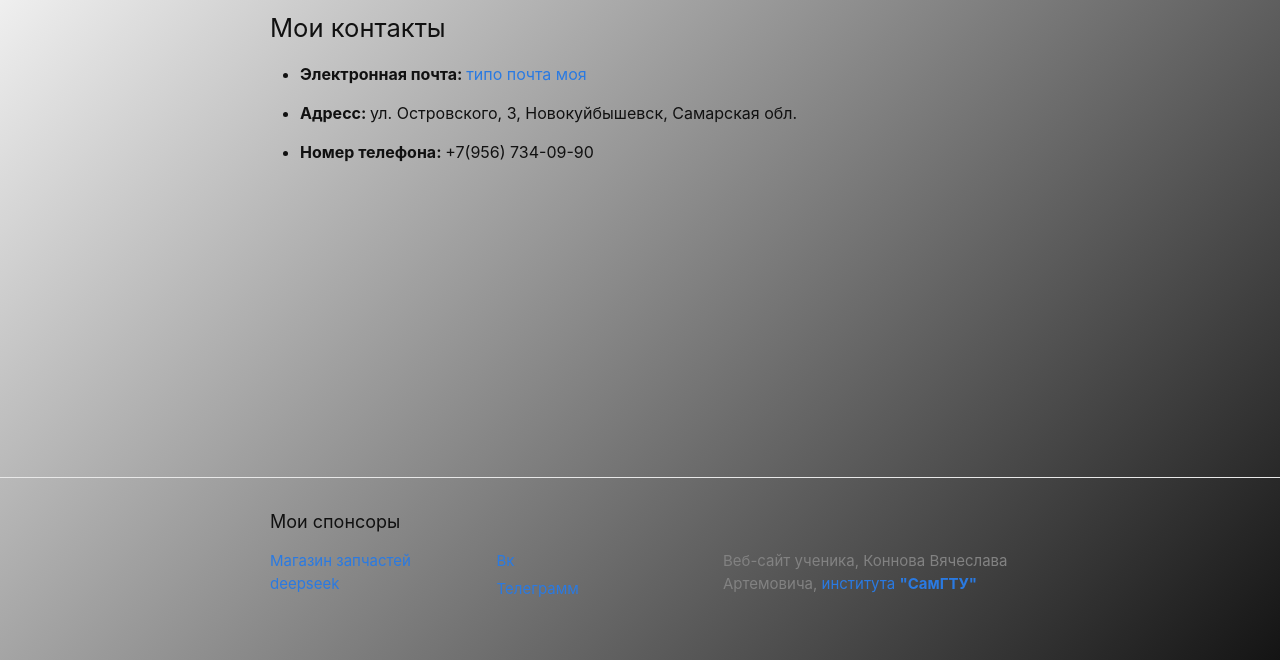
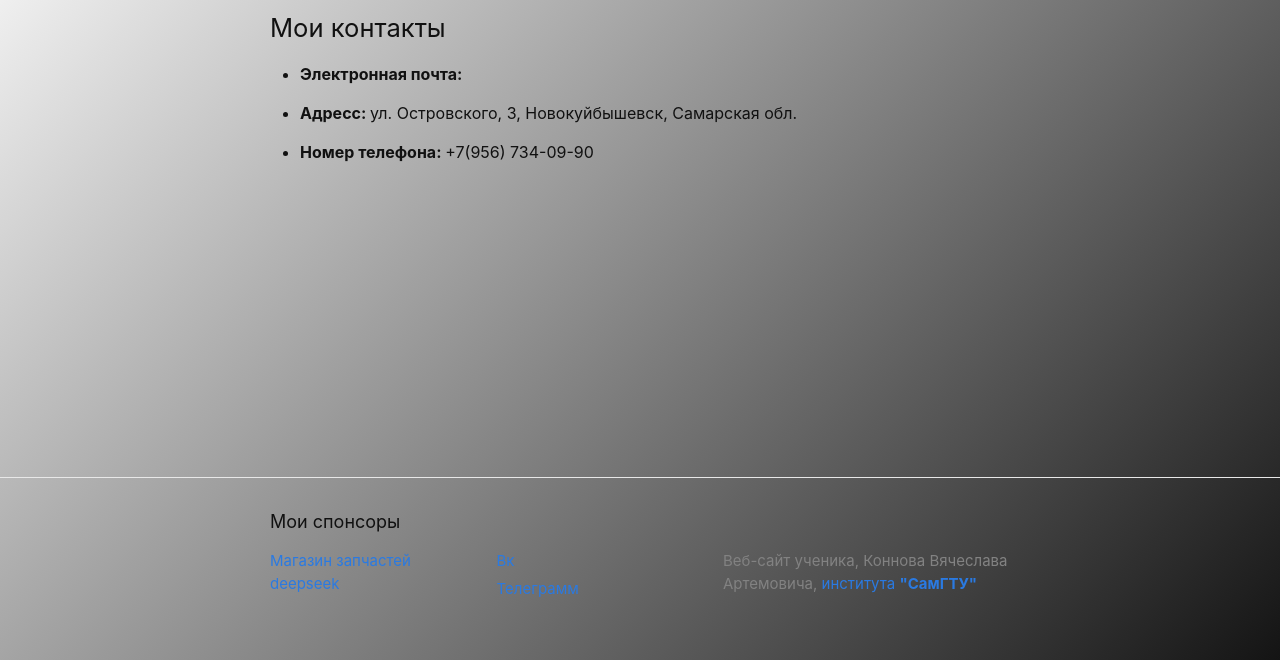
Before and after one commit to connowslav-cyber/site, a plain HTML site: page contacts.html in a window 1280 px wide. Shown: the part 140-800 px from the top of the page. Drawn offline with Linux system fonts and the light colour scheme.

Commit message:
Update contacts.html

```diff
--- a/contacts.html
+++ b/contacts.html
@@ -44,7 +44,7 @@
 										Электронная почта:
 									</strong>
 									<a href="mailto:tipo_pochta@moy.ru">
-										типо почта моя
+
 									</a>
 								</p>
 							</li>
@@ -122,4 +122,5 @@
 
 	</body>
 
+
 </html>
```
